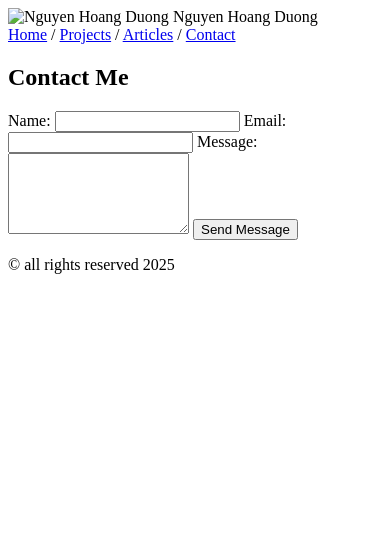
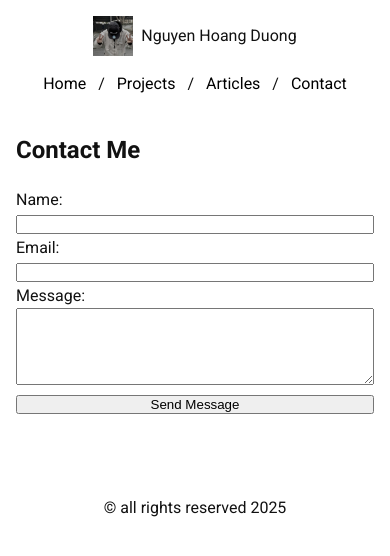
Before and after one commit to nhgduong04/HTML, a plain HTML site: page 03-Personal-Portfolio/contact.html in a window 390 px wide. Drawn offline with Linux system fonts and the light colour scheme.

Commit message:
update contact page

```diff
--- a/03-Personal-Portfolio/assets/css/main.css
+++ b/03-Personal-Portfolio/assets/css/main.css
@@ -1,4 +1,5 @@
 *{
+    padding: 0;
     box-sizing: border-box;
 }
 
@@ -19,16 +20,11 @@ header {
 
 nav a{
     color: #000;
-    padding: 6px;
+    padding: 8px;
 }
 
 a {
     text-decoration: none;
-}
-
-ul {
-    padding: 0;
-    margin: 0;
 }
 
 .logo {
--- a/03-Personal-Portfolio/assets/css/responsive.css
+++ b/03-Personal-Portfolio/assets/css/responsive.css
@@ -22,4 +22,8 @@
         display: flex;
         flex-direction: column;
     }
+
+    input, textarea, button {
+        width: 100%;
+    }
 }
--- a/03-Personal-Portfolio/contact.html
+++ b/03-Personal-Portfolio/contact.html
@@ -7,12 +7,17 @@
     <meta name="description" content="A simple HTML-only website for roadmap.sh frontend" />
     <meta name="keywords" content="Frontend Project, HTML, Roadmap.sh" />
     <meta name="author" content="Nguyen Hoang Duong" />
+    <link rel="preconnect" href="https://fonts.googleapis.com">
+    <link rel="preconnect" href="https://fonts.gstatic.com" crossorigin>
+    <link href="https://fonts.googleapis.com/css2?family=Roboto:ital,wght@0,100..900;1,100..900&display=swap" rel="stylesheet">
+    <link rel="stylesheet" href="./assets/css/main.css" />
+    <link rel="stylesheet" href="./assets/css/responsive.css" />
     <title>Document</title>
 </head>
 <body>
     <header>
-        <div>
-            <img src="./assets/nhd.jpg" alt="Nguyen Hoang Duong" />
+        <div class="logo">
+            <img src="./assets/image/nhd.jpg" alt="Nguyen Hoang Duong" />
             Nguyen Hoang Duong
         </div>
         <nav>
```
Lines whose indentation alone changed are shown as unchanged.
